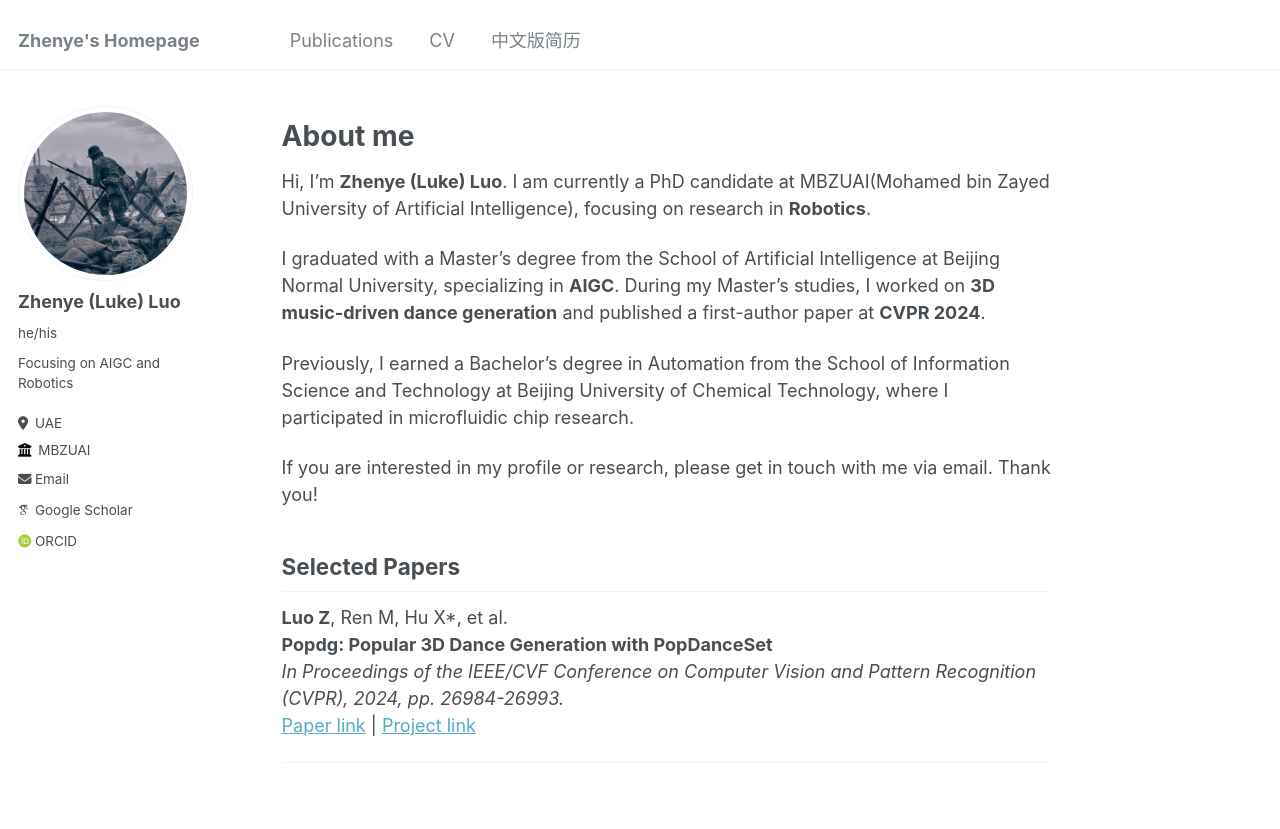
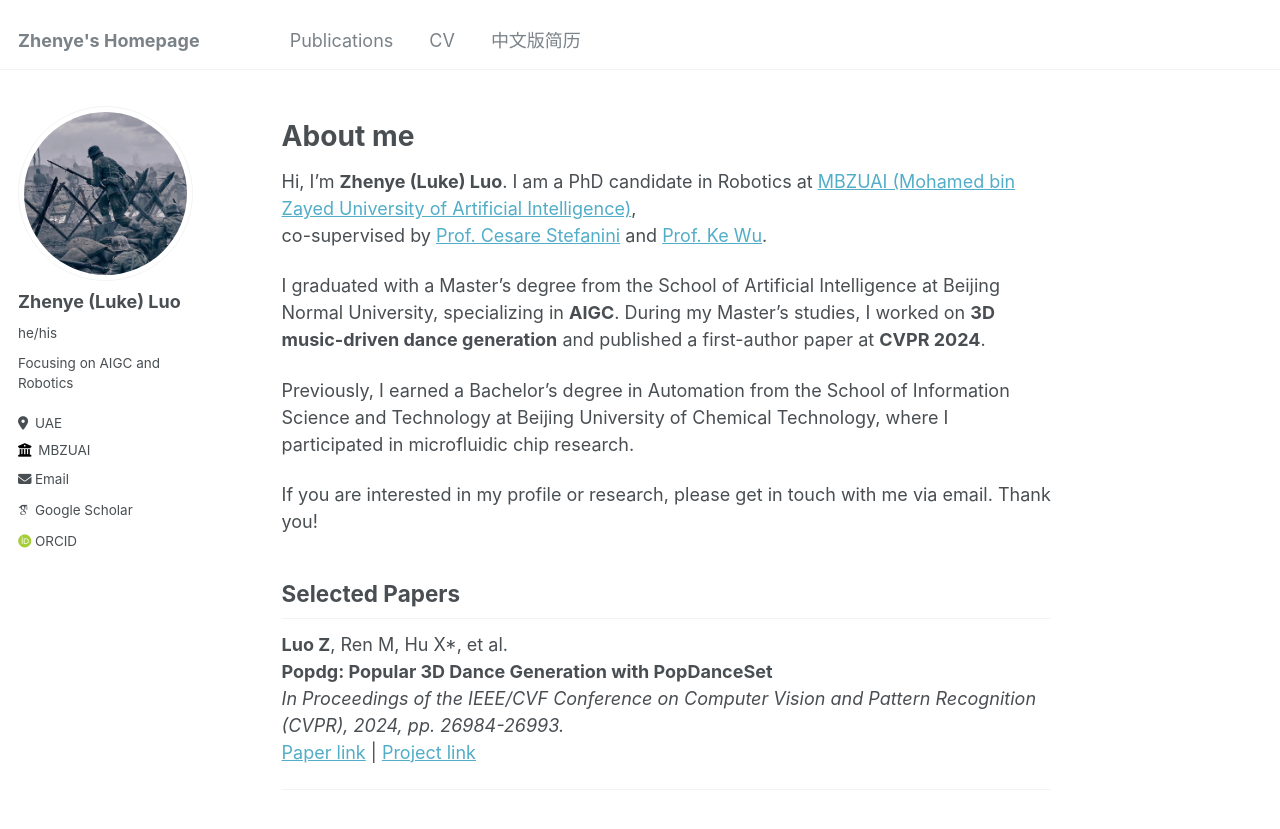
Before and after one commit to Luke-Luo1/lukeluo, a Jekyll site: the page built from _pages/about.md, in a window 1280 px wide and 997 px high. Shown: the top 829 px of the window. Built offline with Jekyll 4.4.1, drawn with Linux system fonts in a browser that asks for light colours; some web fonts are replaced.

Commit message:
Update about.md

```diff
--- a/_pages/about.md
+++ b/_pages/about.md
@@ -8,7 +8,9 @@ redirect_from:
 ---
 
 # About me
-Hi, I’m **Zhenye (Luke) Luo**. I am currently a PhD candidate at MBZUAI(Mohamed bin Zayed University of Artificial Intelligence), focusing on research in **Robotics**.
+Hi, I’m **Zhenye (Luke) Luo**. I am a PhD candidate in Robotics at [MBZUAI (Mohamed bin Zayed University of Artificial Intelligence)](https://mbzuai.ac.ae),
+co-supervised by [Prof. Cesare Stefanini](https://mbzuai.ac.ae/study/faculty/cesare-stefanini/) and [Prof. Ke Wu](https://mbzuai.ac.ae/study/faculty/ke-wu/).
+
 
 I graduated with a Master's degree from the School of Artificial Intelligence at Beijing Normal University, specializing in **AIGC**. During my Master's studies, I worked on **3D music-driven dance generation** and published a first-author paper at **CVPR 2024**.
 
```
